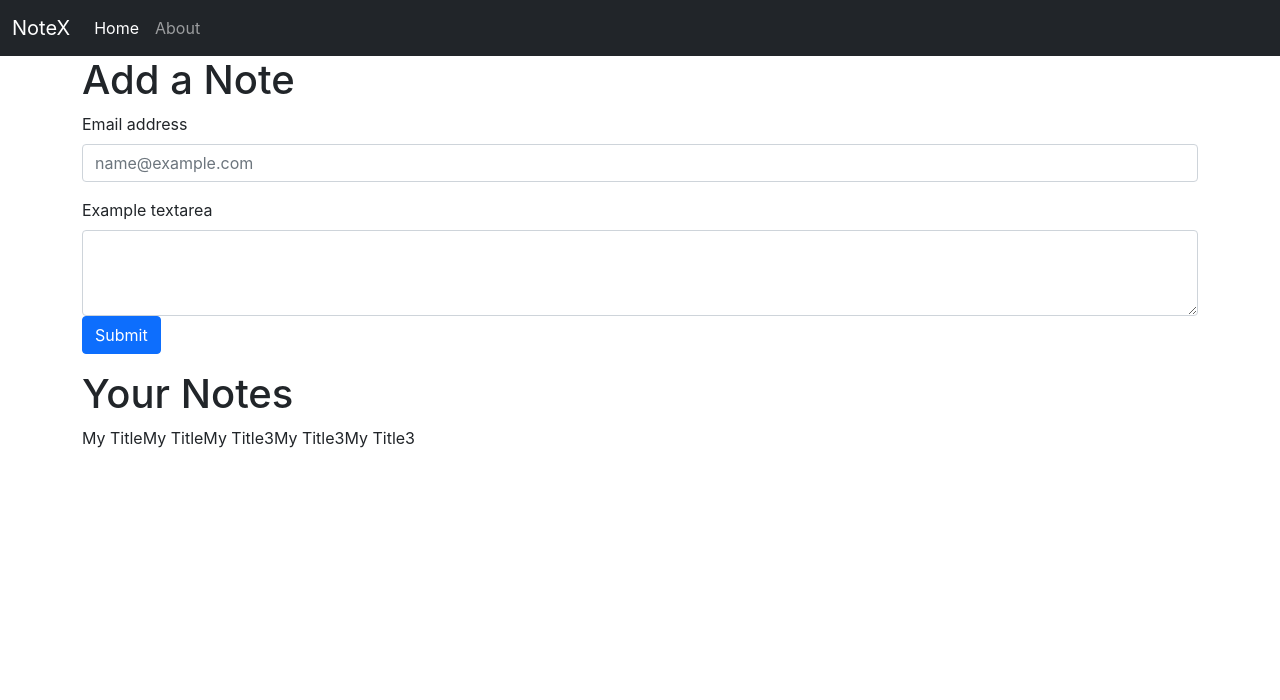
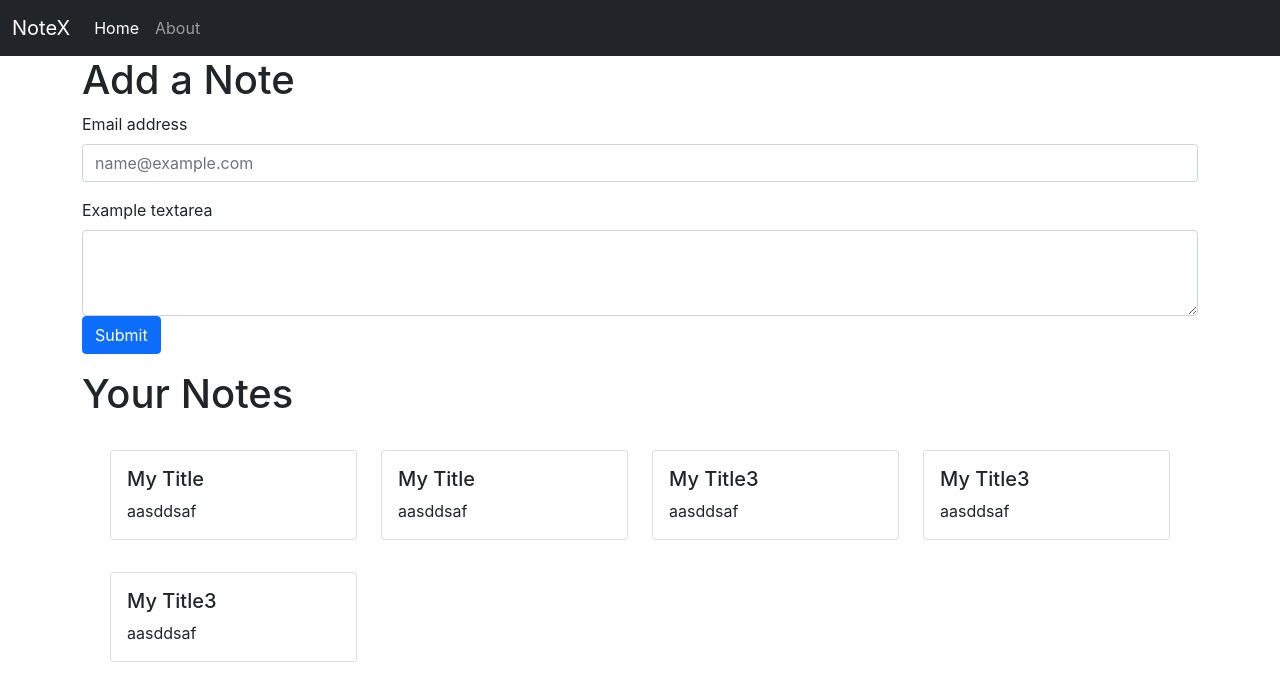
Before and after one commit to faiz-2614/notex, a React (Create React App) app: page / in a window 1280 px wide. Shown: the top 700 px of the page. Built offline with nearby package versions, Linux system fonts and the light colour scheme.

Commit message:
Notes Componenets Added

```diff
--- a/src/components/Home.js
+++ b/src/components/Home.js
@@ -1,9 +1,9 @@
-import React,{useContext} from "react";
-import NotesContext from "../context/notes/NotesContext";
+import React from "react";
+import { Notes } from "./Notes";
+
 
 const Home = () => {
-     const context = useContext(NotesContext);
-     const {notes,setnotes} = context;
+
   return (
     <div>
       <h1>Add a Note</h1>
@@ -30,9 +30,7 @@ const Home = () => {
         <button type="submit" class="btn btn-primary">Submit</button>
       </div>
       <h1>Your Notes</h1>
-        {notes.map((note)=>{
-           return note.title
-        })}
+        <Notes/>
     </div>
   );
 };
--- /dev/null
+++ b/src/components/NoteItem.js
@@ -0,0 +1,14 @@
+import React from "react";
+
+export const NoteItem = (props) => {
+  return (
+    <div className="col-md-3 my-3">
+      <div className="card ">
+        <div className="card-body">
+          <h5 className="card-title">{props.note.title}</h5>
+          <p className="card-text">{props.note.description}</p>
+        </div>
+      </div>
+    </div>
+  );
+};
--- /dev/null
+++ b/src/components/Notes.js
@@ -0,0 +1,19 @@
+import React, { useContext } from "react";
+import NotesContext from "../context/notes/NotesContext";
+import { NoteItem } from "./NoteItem";
+
+export const Notes = () => {
+  const context = useContext(NotesContext);
+  const { notes, setnotes } = context;
+  return (
+    <div className="row my-3 mx-3">
+      {notes.map((note) => {
+        return (
+
+            <NoteItem note={note} />
+
+        );
+      })}
+    </div>
+  );
+};
```
